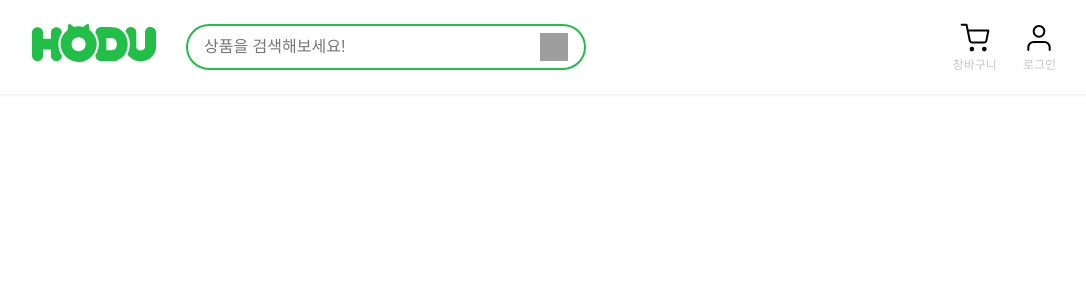
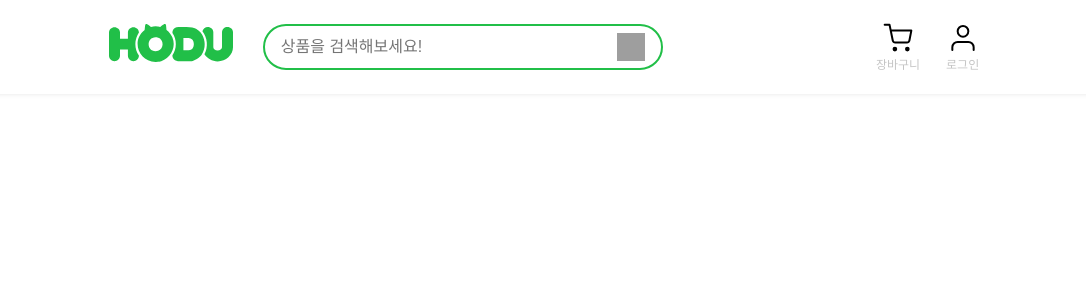
Before and after one commit to EllaSEON/OpenMarket, a React (Create React App) app: page / in a window 1280 px wide. Shown: the top 300 px of the page, without its empty margins (96-1182 px from the left). Built offline with nearby package versions, Linux system fonts and the light colour scheme; grey boxes are pictures that could not be loaded.

Commit message:
<feat> : 홈페이지 navbar 스타일 완성

```diff
--- a/src/components/common/Button/Button.tsx
+++ b/src/components/common/Button/Button.tsx
@@ -1,3 +1,4 @@
+import React from "react";
 import StyledButton from "./style";
 
 interface ButtonTypes {
--- a/src/components/common/Button/style.ts
+++ b/src/components/common/Button/style.ts
@@ -56,7 +56,7 @@ const sizes: sizeTypes = {
     fontWeight: "700",
   },
   ms: {
-    width: "12.2rem",
+    width: "16.6rem",
     height: "54px",
     fontSize: "1.6rem",
     fontWeight: "500",
--- a/src/components/common/Navbar/Navbar.tsx
+++ b/src/components/common/Navbar/Navbar.tsx
@@ -1,12 +1,16 @@
+import { Link } from "react-router-dom";
 import { useAppSelector } from "../../../store/hooks";
 import { RootState } from "../../../store/store";
 import * as S from "./style";
 import Logo from "../../../assets/images/Logo-hodu.svg";
 import CartIcon from "../../../assets/images/icon-shopping-cart.svg";
 import UserIcon from "../../../assets/images/icon-user-black.svg";
+import Button from "../Button/Button";
 
 function Navbar() {
   const token = useAppSelector((state: RootState) => state.login.token);
+  const userType = useAppSelector((state: RootState) => state.login.userType);
+
   return (
     <S.HomeHeader>
       <S.Navbar>
@@ -17,16 +21,31 @@ function Navbar() {
             <S.SearchBtn type="button" />
           </S.SearchBarWrapper>
         </S.HeaderSearchWrapper>
+        {userType === "BUYER" ? (
           <S.HeaderUserWrapper>
+            <Link to="/">
               <S.CartBtn type="button" aria-label="장바구니에 담기 버튼">
                 <img src={CartIcon} alt="장바구니 아이콘버튼" />
                 <S.CartText>장바구니</S.CartText>
               </S.CartBtn>
+            </Link>
+
             <S.UserBtn>
               <img src={UserIcon} alt="유저 아이콘 버튼" />
-            <S.UserText>로그인</S.UserText>
+              <S.UserText>{token ? "마이페이지" : "로그인"}</S.UserText>
             </S.UserBtn>
           </S.HeaderUserWrapper>
+        ) : (
+          <S.HeaderUserWrapper>
+            <S.UserBtn>
+              <img src={UserIcon} alt="유저 아이콘 버튼" />
+              <S.UserText>{token ? "마이페이지" : "로그인"}</S.UserText>
+            </S.UserBtn>
+            <S.ShoppingBagBtn type="button" size="ms">
+              판매자센터
+            </S.ShoppingBagBtn>
+          </S.HeaderUserWrapper>
+        )}
       </S.Navbar>
     </S.HomeHeader>
   );
--- a/src/components/common/Navbar/style.ts
+++ b/src/components/common/Navbar/style.ts
@@ -1,6 +1,8 @@
 import styled from "styled-components";
 import { Input } from "../../Join/JoinInput/style";
 import SearchIcon from "../../../assets/images/icon-search.svg";
+import ShoppingBagIcon from "../../../assets/images/icon-shopping-bag.svg";
+import Button from "../Button/Button";
 
 export const HomeHeader = styled.header`
   box-shadow: 0px 4px 5px -4px #0000001a;
@@ -11,7 +13,7 @@ export const Navbar = styled.nav`
   justify-content: space-between;
   align-items: center;
   margin: 0 auto;
-  padding: 22px 10%;
+  padding: 22px 16%;
 `;
 
 export const HeaderSearchWrapper = styled.div`
@@ -70,6 +72,10 @@ export const CartBtn = styled.button`
   gap: 4px;
   text-align: center;
   &:hover {
+    img {
+      filter: ${({ theme }) =>
+        `invert(36%) sepia(95%) saturate(344%) hue-rotate(94deg) brightness(102%) contrast(88%)`};
+    }
     ${CartText} {
       color: ${({ theme }) => theme.colors.green};
     }
@@ -78,3 +84,19 @@ export const CartBtn = styled.button`
 
 export const UserBtn = styled(CartBtn)``;
 export const UserText = styled(CartText)``;
+
+export const ShoppingBagBtn = styled(Button)`
+  position: relative;
+  text-align: right;
+  padding-right: 2rem;
+  ::before {
+    content: "";
+    position: absolute;
+    top: 50%;
+    left: 20px;
+    transform: translateY(-50%);
+    width: 32px;
+    height: 32px;
+    background-image: url(${ShoppingBagIcon});
+  }
+`;
```
Also changed, not shown: src/assets/images/icon-shopping-cart.svg. Lines whose indentation alone changed are shown as unchanged.
